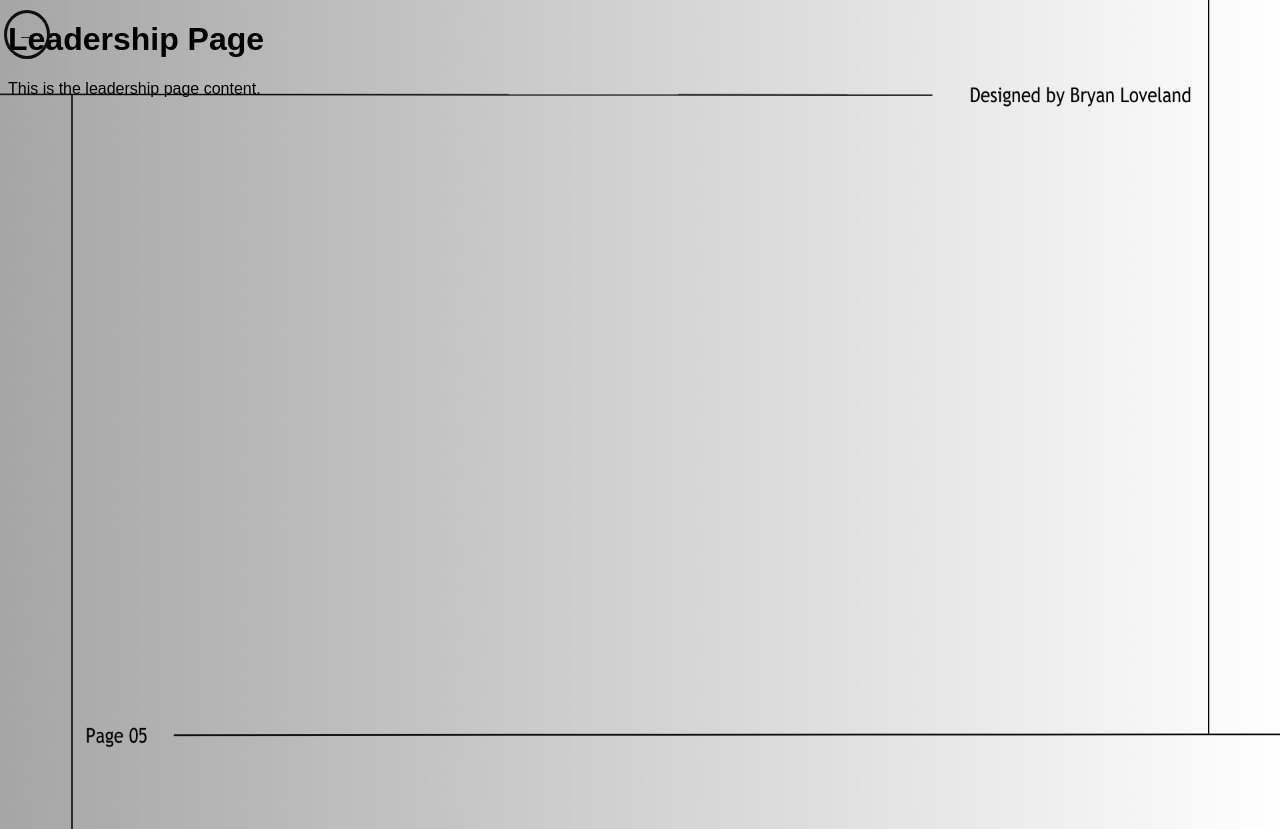
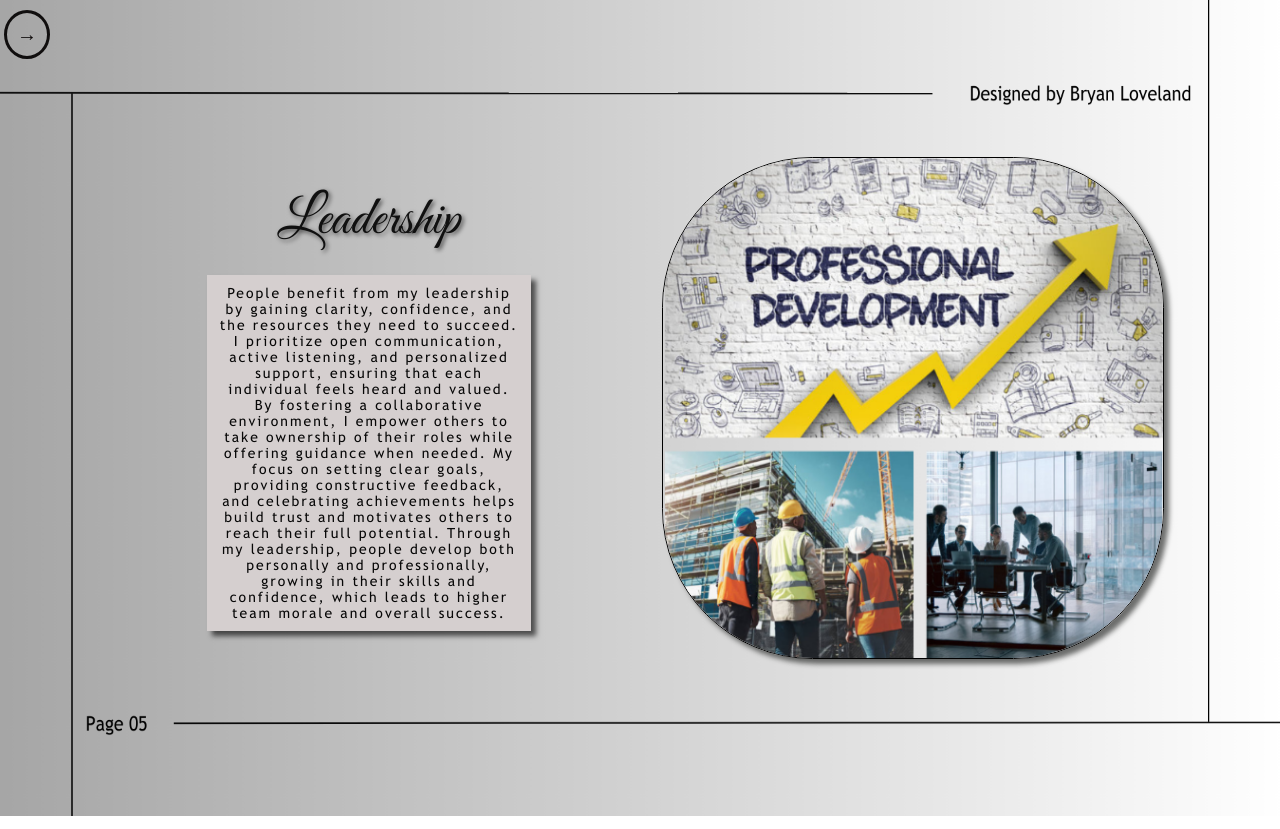
Before and after one commit to Bloveland0421/Bryan-Loveland-Portfolio, a React (Vite) app in the folder Portfolio/: page /leadership in a window 1280 px wide. Built offline with nearby package versions, Linux system fonts and the light colour scheme.

Commit message:
leadership-page

```diff
--- a/Portfolio/src/App.css
+++ b/Portfolio/src/App.css
@@ -286,7 +286,7 @@ svg:hover {
   gap: 20px;
 }
 
-.experience-header-styling{
+.experience-header-styling, .leadership-header-styling{
   font-family: 'GreatVibes', cursive;
   font-size: 55px;
   color: rgb(16, 16, 16);
@@ -361,7 +361,7 @@ svg:hover {
   box-shadow: 5px 5px 5px rgba(19, 20, 19, 0.6);
 }
 
-.mentoring-body-styling {
+.mentoring-body-styling, .leadership-body-styling {
   width: 60%;
   font-family: 'Trebuchet MS', sans-serif;
   font-size: 14px;
@@ -374,3 +374,31 @@ svg:hover {
   padding: 10px;
   animation: fadeIn 2s ease-out 1;
 }
+
+.leadership-container{
+  height: 100vh;
+  display: flex;
+  flex-direction: row;
+  justify-content: center;
+  align-items: center;
+  gap: 40px;
+}
+
+.leadership-content {
+  text-align: center;
+  width: 40%;
+  display: flex;
+  flex-direction: column;
+  justify-content: center;
+  align-items: center;
+  gap: 20px;
+}
+
+.leadership-image {
+  width: 500px;
+  height: 500px;
+  border-radius: 30%;
+  border: 1px solid black;
+  animation: fadeIn 2s ease-out 1;
+  box-shadow: 5px 5px 5px rgba(19, 20, 19, 0.6);
+}
--- a/Portfolio/src/Pages/Leadership.jsx
+++ b/Portfolio/src/Pages/Leadership.jsx
@@ -12,8 +12,11 @@ const Leadership = () => {
 
     return (
         <div className="leadership-container">
-            <h1>Leadership Page</h1>
-            <p>This is the leadership page content.</p>
+            <div className='leadership-content'>
+                 <h1 className='leadership-header-styling'>Leadership</h1>
+            <p className='leadership-body-styling'>People benefit from my leadership by gaining clarity, confidence, and the resources they need to succeed. I prioritize open communication, active listening, and personalized support, ensuring that each individual feels heard and valued. By fostering a collaborative environment, I empower others to take ownership of their roles while offering guidance when needed. My focus on setting clear goals, providing constructive feedback, and celebrating achievements helps build trust and motivates others to reach their full potential. Through my leadership, people develop both personally and professionally, growing in their skills and confidence, which leads to higher team morale and overall success.</p>
+            </div>
+            <img className='leadership-image' src="/public/leadership3.png" alt="" />
         </div>
     );
 }
```
Also changed, not shown: Portfolio/public/leadership3.png (added).
